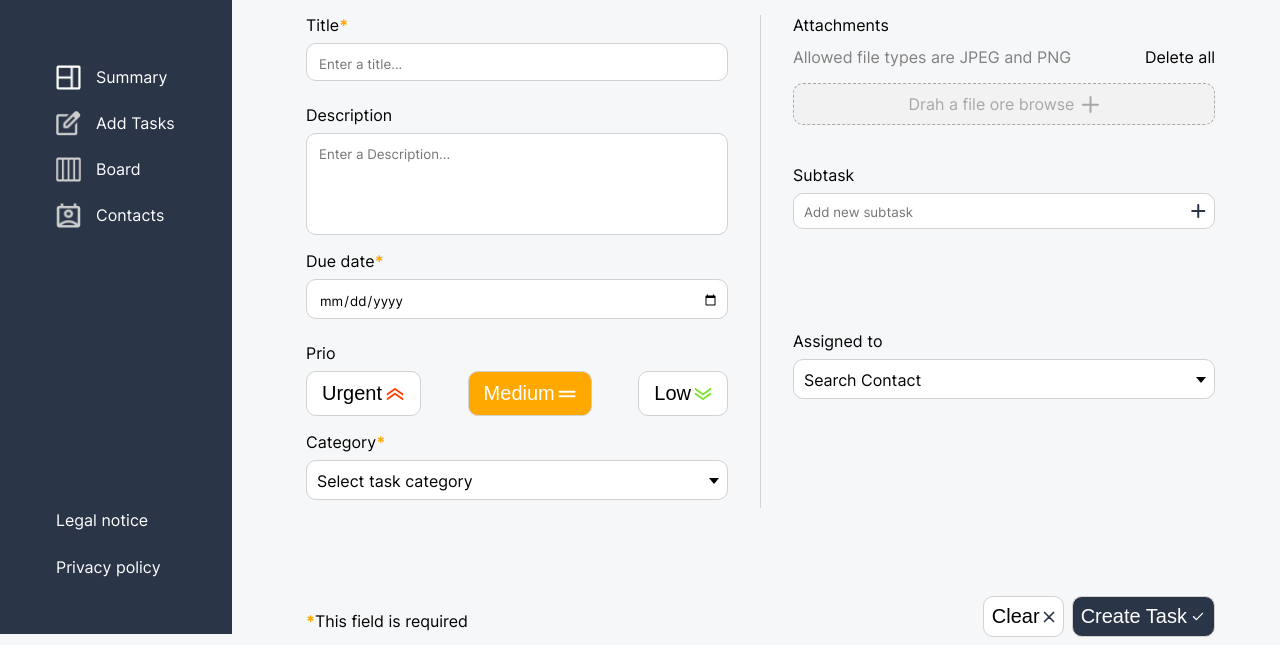
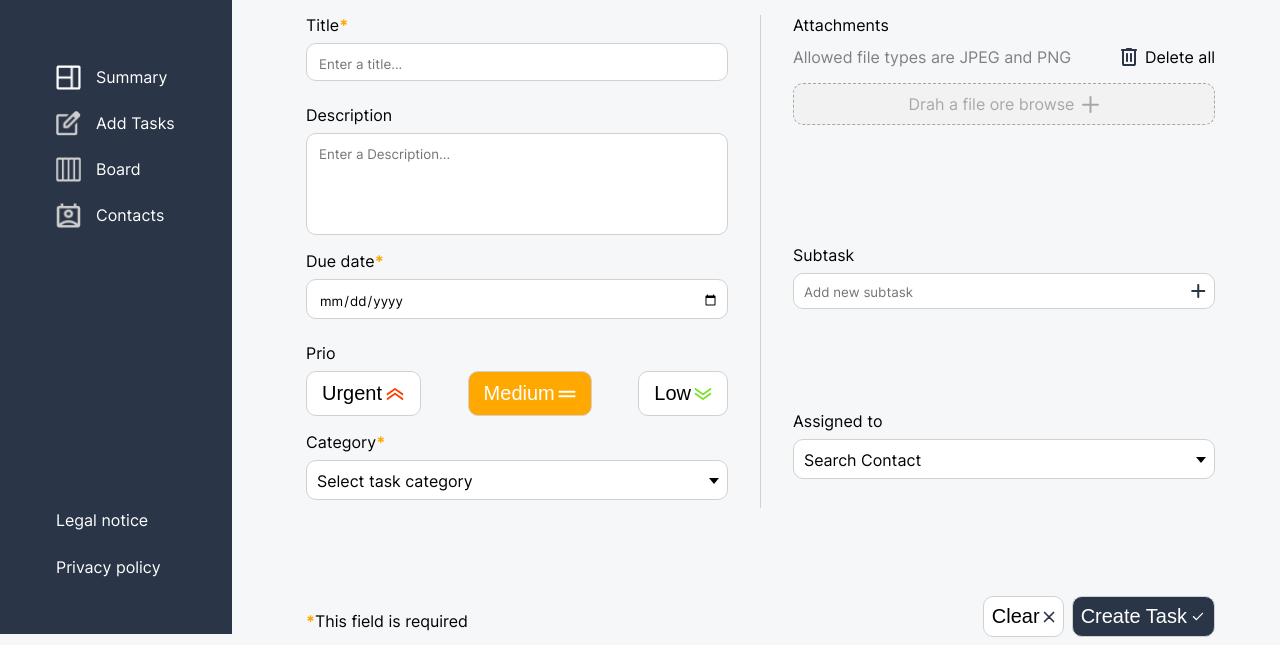
Before and after one commit to davorjezernik/Join, a plain HTML site: page addTask.html in a window 1280 px wide. Shown: the part 166-811 px from the top of the page. Drawn offline with Linux system fonts and the light colour scheme; no server answers.

Commit message:
CSS touch up to be more like the design

```diff
--- a/CSS/addTask.css
+++ b/CSS/addTask.css
@@ -558,17 +558,30 @@ body {
 
 #gallery {
     display: flex;
+    flex-direction: initial;
     gap: 8px;
-    margin-top: 8px;
-    flex-wrap: nowrap;
-    width: 100%;
-    img {
+    overflow: auto;
+    height: 88px;
+}
+
+#gallery img{
     width: 120px;
     height: 80px;
     object-fit: cover;
     border-radius: 8px;
     cursor: pointer;
 }
+
+#gallery img:hover {
+  filter: brightness(0.7);
+}
+
+.delete-img-cotainer {
+    display: flex;
+    gap: 8px;
+    justify-content: center;
+    align-items: center;
+    cursor: pointer;
 }
 
 @media(max-width: 531px) {
--- a/CSS/responsiveAddTask.css
+++ b/CSS/responsiveAddTask.css
@@ -1,3 +1,10 @@
+@media (max-width: 1200px) {
+    .attachments-info {
+        flex-direction: column;
+        align-items: flex-start;
+    }
+}
+
 @media (max-width: 1024px) {
     .parent-container {
         width: 100vw;
--- a/addTask.html
+++ b/addTask.html
@@ -136,7 +136,8 @@
                                 <span>Attachments</span>
                                 <div class="attachments-info">
                                     <p>Allowed file types are JPEG and PNG</p>
-                                    <div>
+                                    <div class="delete-img-cotainer">
+                                        <img src="./img/delete_img.svg">
                                         <d class="attachments-delete">Delete all</d>
                                     </div>
                                 </div>
```
Also changed, not shown: img/delete_img.svg (added). Lines whose indentation alone changed are shown as unchanged.
